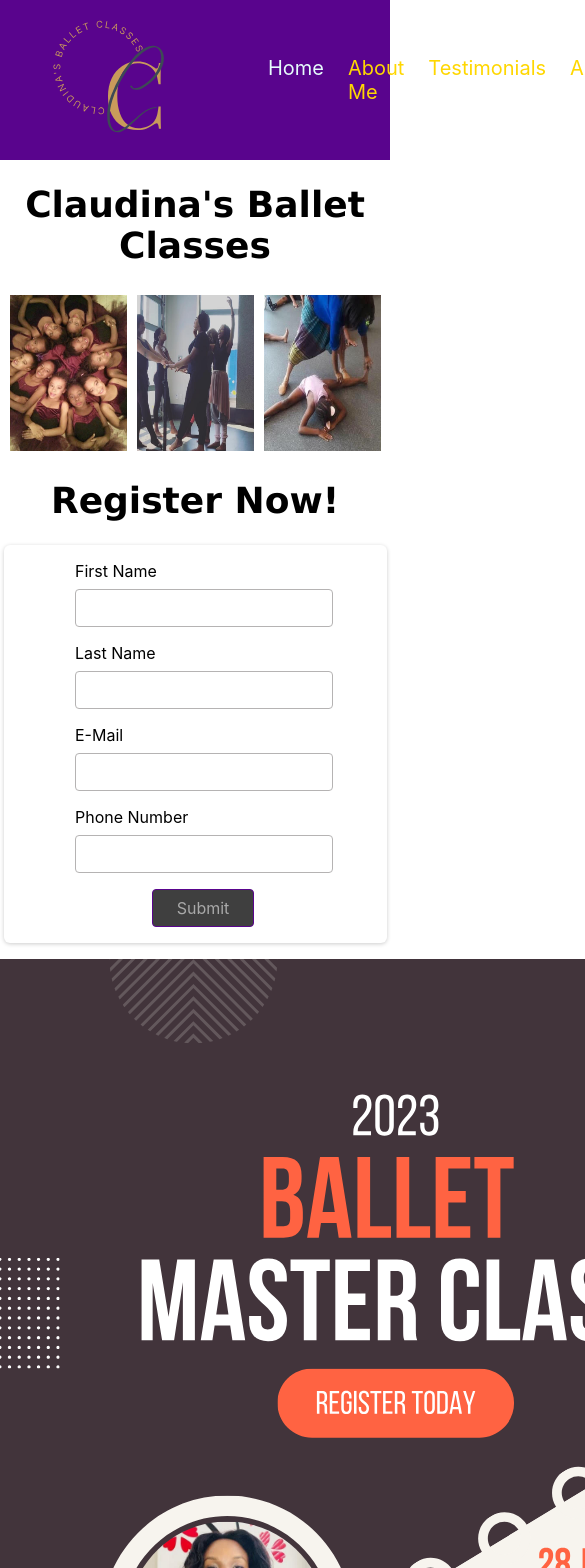
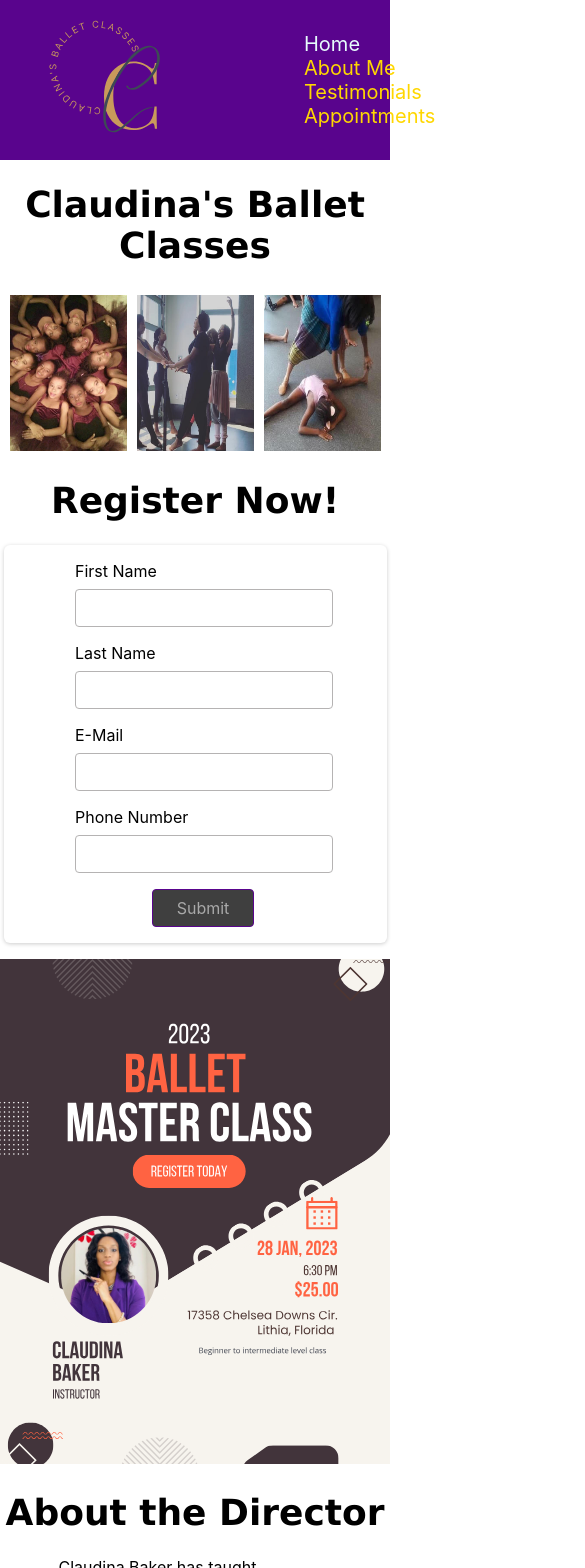
Before and after one commit to abaker42/claudinas-ballet, a React (Create React App) app: page / in a window 390 px wide. Shown: the top 1568 px of the page, 585 px wide, since content can reach past the window. Built offline with nearby package versions, Linux system fonts and the light colour scheme.

Commit message:
Fixed CSS to fit mobile screens

```diff
--- a/src/App.css
+++ b/src/App.css
@@ -46,3 +46,8 @@
 	height: auto;
 	padding: 5px;
 }
+
+.balletFlyer {
+	max-width: 100%;
+	height: auto;
+}
--- a/src/App.js
+++ b/src/App.js
@@ -17,7 +17,7 @@ function App() {
 			</div>
 			<h1 className='App-Welcome'>Register Now!</h1>
 			<RegisterForm />
-			<img src={flyer} alt='' className='' />
+			<img src={flyer} alt='' className='balletFlyer' />
 			<h1 className='App-Welcome'>About the Director</h1>
 			<AboutMe />
 		</div>
--- a/src/components/layout/MainNavigation.module.css
+++ b/src/components/layout/MainNavigation.module.css
@@ -1,10 +1,10 @@
 .header {
 	/* width: auto; */
-	max-width: auto;
+	max-width: 100%;
 	height: 10rem;
 	display: flex;
-	padding: 0 1%;
-	justify-content: left;
+	padding: 0;
+	justify-content: space-between;
 	align-items: center;
 	background-color: #59048d;
 	margin: 0;
@@ -20,16 +20,25 @@
 	padding-top: auto;
 }
 
-.nav ul {
-	list-style: none;
-	display: flex;
-	margin: 0;
-	padding: 0;
-	border-bottom: 1px;
-	border-color: #ffd700;
-	max-width: auto;
+@media screen and (max-width: 700px) {
+	nav ul {
+		display: block;
+		list-style: none;
+		justify-content: space-around;
+	}
 }
 
+@media screen and (min-width: 700px) {
+	.nav ul {
+		list-style: none;
+		display: flex;
+		margin: 0;
+		padding-right: 4rem;
+		border-bottom: 1px;
+		border-color: #ffd700;
+		max-width: 100%;
+	}
+}
 .nav li {
 	margin-left: 1.5rem;
 	font-size: 1.25rem;
```
